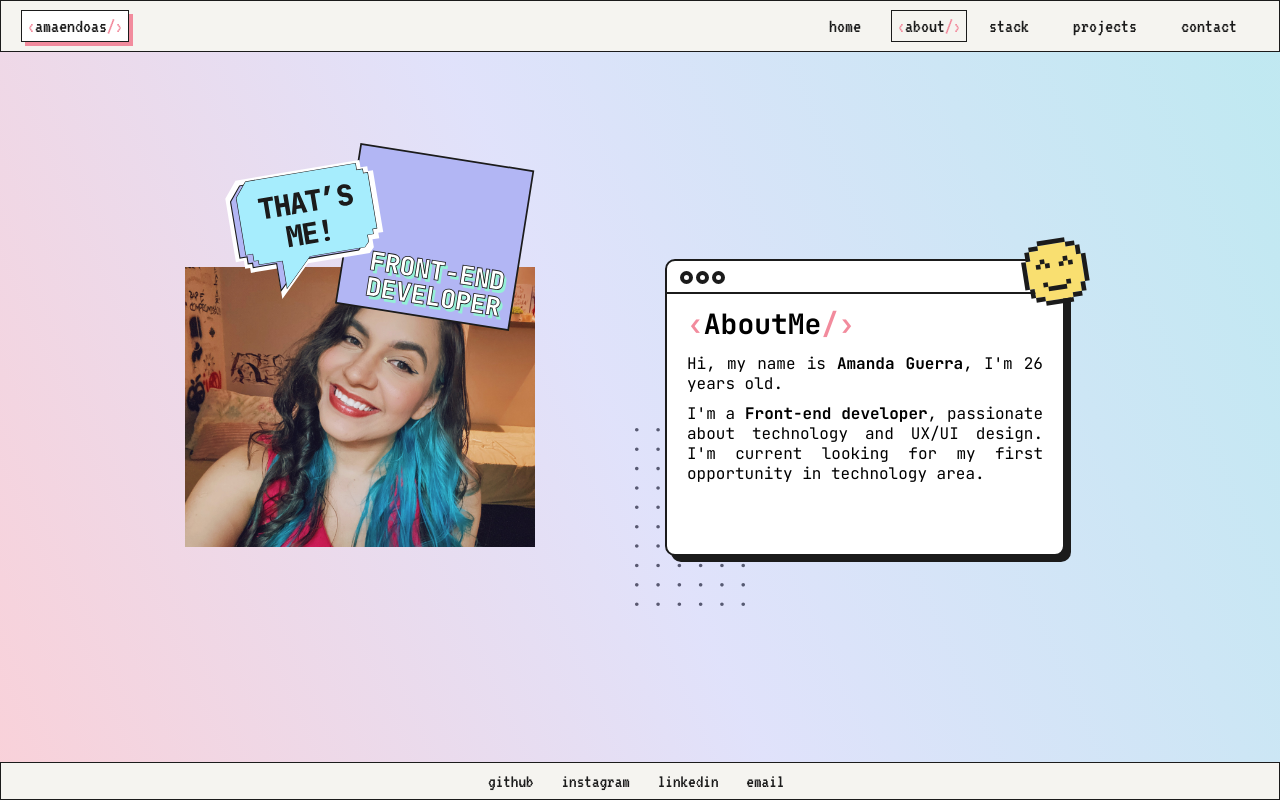
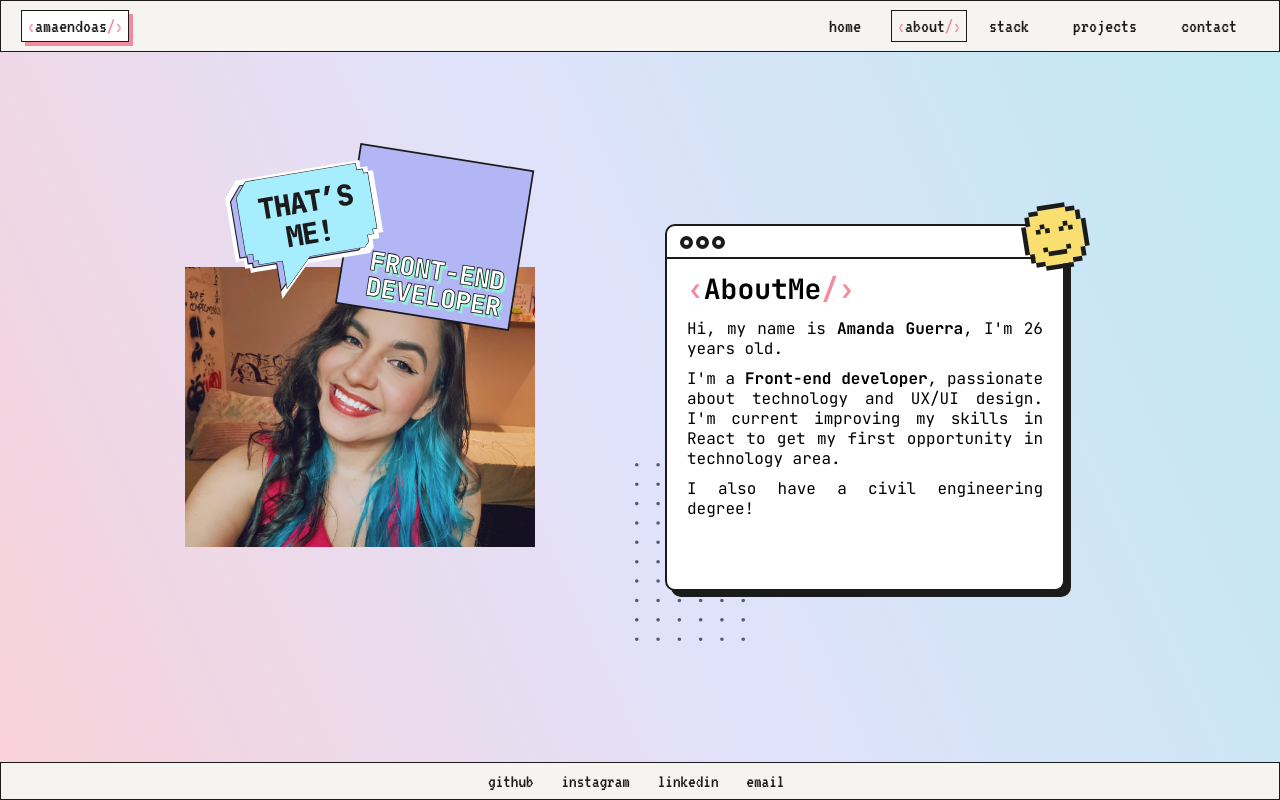
Before and after one commit to amaendoas/portfolio, a React (Vite) app: page /about in a window 1280 px wide. Built offline with nearby package versions, Linux system fonts and the light colour scheme.

Commit message:
Nome da site e configurações do About me

```diff
--- a/index.html
+++ b/index.html
@@ -4,7 +4,7 @@
     <meta charset="UTF-8" />
     <link rel="icon" type="image/svg+xml" href="/src/assets/icon.svg" />
     <meta name="viewport" content="width=device-width, initial-scale=1.0" />
-    <title>Portfólio</title>
+    <title>Amanda Guerra | Portfolio</title>
     <link rel="preconnect" href="https://fonts.googleapis.com">
     <link rel="preconnect" href="https://fonts.gstatic.com" crossorigin>
     <link href="https://fonts.googleapis.com/css2?family=JetBrains+Mono:wght@400;500;700;800&family=Press+Start+2P&family=VT323&display=swap" rel="stylesheet">
--- a/src/pages/About/index.jsx
+++ b/src/pages/About/index.jsx
@@ -25,7 +25,8 @@ export function About() {
           </h1>
           <div className="description">
           <p>Hi, my name is <strong>Amanda Guerra</strong>, I'm 26 years old.</p>
-          <p>I'm a <strong>Front-end developer</strong>, passionate about technology and UX/UI design. I'm current looking for my first opportunity in technology area.</p>
+          <p>I'm a <strong>Front-end developer</strong>, passionate about technology and UX/UI design. I'm current improving my skills in React to get my first opportunity in technology area.</p>
+          <p>I also have a civil engineering degree!</p>
           </div>
         </Screen>
         <img src={balls} alt="balls" className="balls"/>
```
